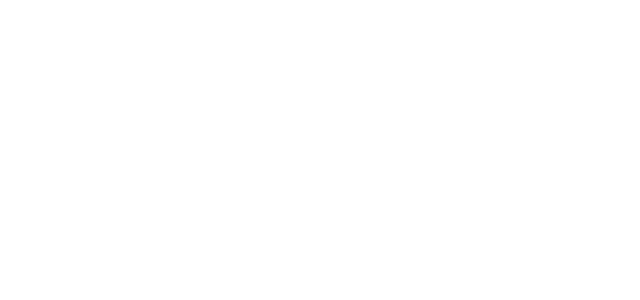
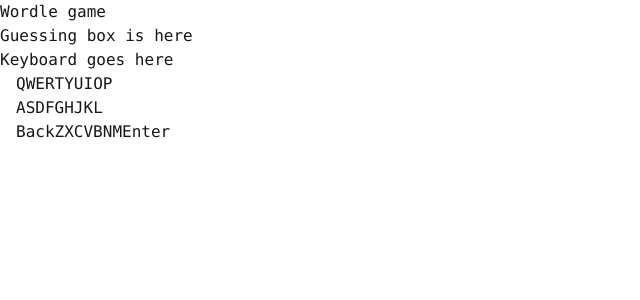
Before and after one commit to a2jensen/aj-website, a Next.js app: page /wordle in a window 1280 px wide. Shown: the top 300 px of the page, without its empty margins (0-640 px from the left). Built offline with nearby package versions, Linux system fonts and the light colour scheme.

Commit message:
Updates Feb 2025

```diff
--- a/app/experience/section.tsx
+++ b/app/experience/section.tsx
@@ -3,10 +3,10 @@
         <div className="min-h-60 bg-slate-300">
             <header className="text-5xl pl-8 pt-8">Experience</header>
             <ul className="mx-12 my-12">
-                <header>2024</header>
                 <li>Undergraduate Researcher @ UCSD</li>
                 <li>Software Engineer Intern @ SDSC</li>
                 <li>WebDev lead @ KP</li>
+                <li>Radio DJ @ KSDT @ 11am on Thursdays</li>
             </ul>
         </div>
     )
--- a/app/wordle/page.tsx
+++ b/app/wordle/page.tsx
@@ -1,9 +1,16 @@
 /**
  *
  */
+'use client'
+import WordleGame from "@/components/wordle/Wordle";
 
 const Wordle = () => {
+    return (
+        <div>Wordle game
+            <WordleGame/>
+        </div>
 
+    )
 }
 
 export default Wordle;
--- a/components/Navbar.tsx
+++ b/components/Navbar.tsx
@@ -1,4 +1,4 @@
-
+import Link from "next/link";
 
 const Navbar = () => {
     return (
@@ -7,7 +7,7 @@
                 <li className="mx-2 ml-8">about //</li>
                 <li className="mx-2">experience //</li>
                 <li className="mx-2">projects //</li>
-                <li className="mx-2">minigames</li>
+                <Link href={"/wordle"} className="mx-2">minigames</Link>
             </ul>
         </div>
     )
--- a/components/wordle/Wordle.tsx
+++ b/components/wordle/Wordle.tsx
@@ -1,32 +1,64 @@
 import { useEffect, useState } from "react";
 import words from "../../data/wordle_list.json";
 
-const Wordle = () => {
+const WordleGame = () => {
     const [ word , setWord ] = useState<string>("");
     const [ guess , setGuess ] = useState<string[]>([]);
     const [ isCorrect, setIsCorrect ] = useState<boolean>(false);
+    const [ error, setError ] = useState<boolean>(false);
 
-    /**  */
-    const handleGuess = ( wordGuess : string ) => {
-        for ( let i = 0; i < 5; i++) {
-            if ( wordGuess[i] == word[i]) {
-                // logic for setting it to green
-            }
-            else {
-                if ( wordGuess[i] ) {
-                  // case 1, check if letter is still there in the wordle, setting it to yellow
-                } else {
-                    // case 2, letter is not in word so set to red
-                    return 0;
-                }
 
+    const handleSubmit = ( wordGuess : string ) => {
+        if ( wordGuess.length !== 5) {
+            setError(true);
+            return;
+        }
+
+        const feedback = ["", "", "", "", ""] // Feedback will be used to help determine the users guess
+        const wordArray = word.split(""); // convert target word into an array
+        const usedIndices = new Set(); // tracks matched indices to avoid duplicates and for yellow/red cases
+
+        // first loop to determine green letters
+        for (let i = 0; i < 5; i++){
+            if ( wordGuess[i] == wordArray[i]){
+                feedback[i] = "green";
+                usedIndices.add(i);
             }
         }
+        // second loop to determine yellow letters
+        for ( let i = 0; i < 5; i++) {
+            if (feedback[i] !== "green") {
+                // check if letter is in word array AND the corresponding index is not in usedIndices
+                const guessLetter = wordGuess[i];
+                for (let j = 0; j < 5; j++){
+                    const answerLetter = word[j];
+                    if ( (answerLetter === guessLetter) &&  (!usedIndices.has(j))) {
+                        feedback[i] = "yellow";
+                        usedIndices.add(j);
+                        break;
+                    }
+                }
+            }
+        }
+
+        // third loop to fill in rest, which are red letters
+        for ( let i = 0; i < 5; i++){
+            if (feedback[i] === ""){
+                feedback[i] = "grey";
+            }
+        }
+
+        // checks if guess matched the word
+        if (!feedback.includes("grey") && !feedback.includes("yellow")) { // check for correct guess
+            setIsCorrect(true);
+        }
+
+        // handle logic for updating word UI with green/yellow/grey letter icons
     }
 
     useEffect( () => {
         // setting random word from json file
-        const randomNum = Math.floor(Math.random() * words.length) + 1;
+        const randomNum = Math.floor(Math.random() * words.length);
         setWord(words[randomNum]);
 
         // handle logic for setting history component
@@ -43,10 +75,46 @@
         </div>
         <div>
             Keyboard goes here
+            <div className="flex mx-4">
+                <p>Q</p>
+                <p>W</p>
+                <p>E</p>
+                <p>R</p>
+                <p>T</p>
+                <p>Y</p>
+                <p>U</p>
+                <p>I</p>
+                <p>O</p>
+                <p>P</p>
+            </div>
+            <div className="flex mx-4">
+                <p>A</p>
+                <p>S</p>
+                <p>D</p>
+                <p>F</p>
+                <p>G</p>
+                <p>H</p>
+                <p>J</p>
+                <p>K</p>
+                <p>L</p>
+            </div>
+            <div className="flex mx-4">
+                <button> Back </button>
+                <p>Z</p>
+                <p>X</p>
+                <p>C</p>
+                <p>V</p>
+                <p>B</p>
+                <p>N</p>
+                <p>M</p>
+                <button
+                value={word}
+                > Enter </button>
+            </div>
         </div>
         </div>
     )
 
 }
 
-export default Wordle;
+export default WordleGame;
```
Also changed, not shown: 1 other file (tests, documents, lock files or other folders).
